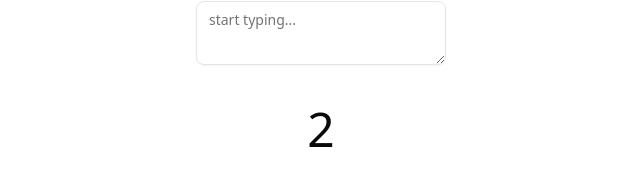
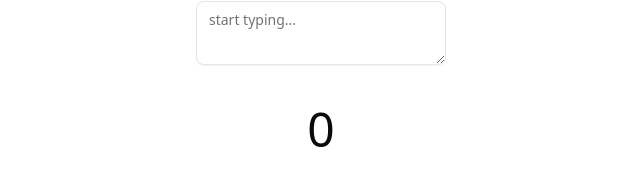
Before and after one commit to SoftDevLiz/vowel-counter, a React (Vite) app: page / in a window 1280 px wide. Shown: the part 195-380 px from the top of the page, without its empty margins (319-959 px from the left). Built offline with nearby package versions, Linux system fonts and the light colour scheme.

Commit message:
Connect text input to counter via state

```diff
--- a/src/App.tsx
+++ b/src/App.tsx
@@ -1,8 +1,10 @@
+import { useState } from "react";
 import VowelCounter from "./components/VowelCounter"
 import { Textarea } from "./components/ui/textarea"
 import "./tailwind.css"
 
 function App() {
+const [text, setText] = useState("");
 
   return (
     <>
@@ -11,11 +13,11 @@ function App() {
         <h2 className="text-xl p-5">Enter your text below</h2>
       </div>
       <div className="flex flex-col items-center justify-center">
-          <Textarea placeholder="start typing..." className="max-w-[250px]"/>
+          <Textarea placeholder="start typing..." className="max-w-[250px]" onChange={event => setText(event.target.value)}/>
       </div>
       <div className="flex items-center justify-center p-10 text-5xl">
         <VowelCounter
-        string="yeahhhs"
+        string={text}
         />
       </div>
 
--- a/src/components/VowelCounter.tsx
+++ b/src/components/VowelCounter.tsx
@@ -24,7 +24,3 @@ for (const letter of lowerCaseString) {
 };
 
 export default VowelCounter;
-
-// Logic:
-// Look thru each letter in the string - If the letter is a vowel, add one to the counter
-//
```
